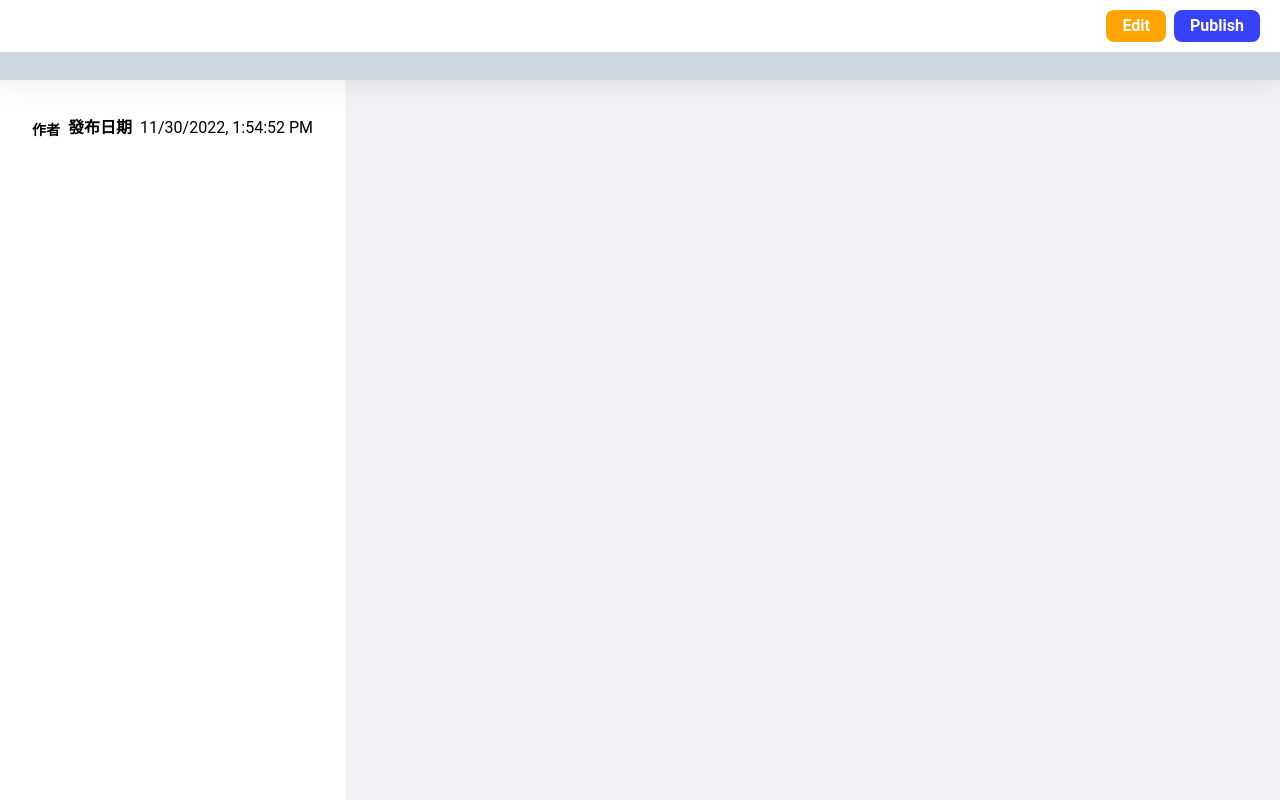
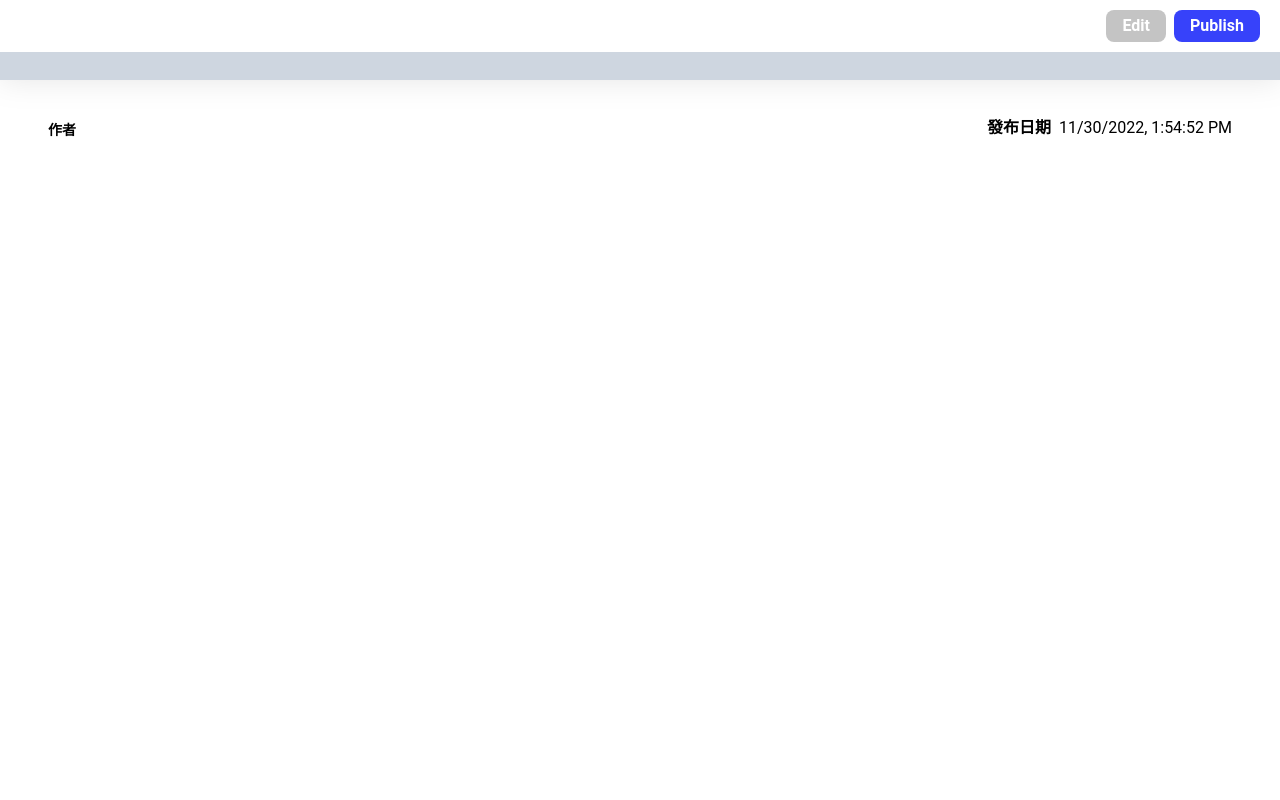
Before and after one commit to YUNI0107/React_Article_Editor, a React (Create React App) app: page /preview in a window 1280 px wide. Built offline with nearby package versions, Linux system fonts and the light colour scheme.

Commit message:
Revised: handle preview page & empty title and author

```diff
--- a/src/components/layout/Drawer/components/InfoDrawer/InfoDrawer.tsx
+++ b/src/components/layout/Drawer/components/InfoDrawer/InfoDrawer.tsx
@@ -7,6 +7,7 @@ import { SchemaContext } from '../../../../../contexts/SchemaContextSection'
 
 function InfoDrawer({ setIsShow }: { setIsShow: (isShow: boolean) => void }) {
   const { title, setTitle, author, setAuthor } = useContext(SchemaContext)
+
   return (
     <>
       <div className="mb-5">
--- a/src/components/layout/Header/Header.tsx
+++ b/src/components/layout/Header/Header.tsx
@@ -1,26 +1,67 @@
+import { useContext, useState } from 'react'
+import classNames from 'classnames'
 import { Link, useLocation } from 'react-router-dom'
 
+// context
+import { SchemaContext } from '../../../contexts/SchemaContextSection'
+
+// components
+import ModalBackground from '../../common/ModalBackground'
+
 function Header() {
+  const [isModalShow, setIsModalShow] = useState(false)
   const location = useLocation()
   const isPreview = location.pathname === '/preview'
+  const { title, author } = useContext(SchemaContext)
+
+  const isCompleted = !!(title && author)
+
+  const handlePrompt = () => {
+    if (isCompleted) return
+    setIsModalShow(true)
+  }
 
   return (
+    <>
       <div className="fixed z-30 w-full bg-white h-20 flex flex-col basic-shadow">
         {/* top */}
         <div className="flex-1 flex justify-end px-5 items-center">
-        <div>
-          <Link to={isPreview ? '/' : '/preview'}>
-            <button className="default-button bg-main-yellow text-white font-semibold mr-2">
+          <div onClick={handlePrompt}>
+            <Link
+              to={isPreview ? '/' : '/preview'}
+              className={classNames({ 'pointer-events-none': !isCompleted })}
+            >
+              <button
+                className={classNames(
+                  'default-button  text-white font-semibold mr-2',
+                  isCompleted ? 'bg-main-yellow' : 'bg-main-gray-400'
+                )}
+              >
                 {isPreview ? 'Edit' : 'Preview'}
               </button>
             </Link>
+          </div>
           <button className="default-button bg-main-blue text-white font-semibold">Publish</button>
-        </div>
         </div>
 
         {/* bottom */}
         <div className="w-full bg-main-gray-300 h-7 relative"></div>
       </div>
+
+      <ModalBackground isModalShow={isModalShow} setIsModalShow={setIsModalShow}>
+        <div className="relative w-full bg-white max-w-[480px] py-5 px-10 rounded-lg">
+          <h1 className="mb-2 text-main-blue font-bold">請填寫作者與文章標題</h1>
+          <p>作者與文章標題為必填，請至左側文章設定進行填寫。</p>
+
+          <div
+            className="absolute right-3 top-3 cursor-pointer"
+            onClick={() => setIsModalShow(false)}
+          >
+            <i className="ri-close-fill text-2xl cursor-pointer text-main-blue"></i>
+          </div>
+        </div>
+      </ModalBackground>
+    </>
   )
 }
 
--- a/src/pages/MainPage/MainPage.tsx
+++ b/src/pages/MainPage/MainPage.tsx
@@ -1,4 +1,5 @@
-import { Outlet } from 'react-router-dom'
+import classNames from 'classnames'
+import { Outlet, useLocation } from 'react-router-dom'
 
 // components
 import Header from '../../components/layout/Header'
@@ -7,10 +8,17 @@ import Header from '../../components/layout/Header'
 import SchemaContextSection from '../../contexts/SchemaContextSection'
 
 function MainPage() {
+  const location = useLocation()
+  const isPreview = location.pathname === '/preview'
+
   return (
-    <div className="w-screen min-h-screen min-w-[1052px] bg-secondary-blue-100 flex flex-col">
-      <Header />
+    <div
+      className={classNames('w-screen min-h-screen bg-secondary-blue-100 flex flex-col', {
+        'min-w-[1052px]': !isPreview,
+      })}
+    >
       <SchemaContextSection>
+        <Header />
         <div className="flex-1 flex h-full pt-20 overflow-y-auto">
           <Outlet />
         </div>
--- a/src/pages/PreviewPage/PreviewPage.tsx
+++ b/src/pages/PreviewPage/PreviewPage.tsx
@@ -7,7 +7,30 @@ import { SchemaContext } from '../../contexts/SchemaContextSection'
 import ModalBackground from '../../components/common/ModalBackground'
 import BasicImageModal from '../../components/common/BasicImageModal'
 import EachContainer from '../../components/common/FocusElement/EachContainer'
+
+// types
 import classNames from 'classnames'
+import { IBanner, IImages } from '../../types/editor'
+
+const ImageModal = ({
+  schema,
+  popupChildrenIndex,
+  handleModalClose,
+}: {
+  schema: IBanner | IImages
+  popupChildrenIndex: number | null
+  handleModalClose: () => void
+}) => {
+  const imgPath = useMemo(() => {
+    if (popupChildrenIndex !== null && 'children' in schema) {
+      return schema.children[popupChildrenIndex].props?.imgPath
+    } else {
+      return schema.props?.imgPath
+    }
+  }, [schema, popupChildrenIndex])
+
+  return <BasicImageModal imgPath={imgPath} handleModalClose={handleModalClose} />
+}
 
 function PreviewPage() {
   const { schemas, title, author } = useContext(SchemaContext)
@@ -15,17 +38,6 @@ function PreviewPage() {
 
   const [isModalShow, setIsModalShow] = useState(false)
   const [popupChildrenIndex, setPopupChildrenIndex] = useState<number | null>(null)
-
-  const imgPath = useMemo(() => {
-    // if (popupChildrenIndex !== null && 'children' in schema) {
-    //   return schema.children[popupChildrenIndex].props?.imgPath
-    // } else {
-    //   return schema.props?.imgPath
-    // }
-    console.log(popupChildrenIndex)
-    return ''
-    // }, [schema, popupChildrenIndex])
-  }, [])
 
   // operations
   const handleModalClose = () => {
@@ -37,15 +49,9 @@ function PreviewPage() {
     setPopupChildrenIndex(index !== undefined ? index : null)
   }
 
-  const popupShowHandler = (index: number | null) => {
-    console.log(index)
-  }
-
-  handleModalShow
-
   return (
-    <div className="px-8 bg-white">
-      <div className="my-8 flex justify-between items-end">
+    <div className="bg-white w-full px-8 md:px-12 lg:20">
+      <div className="my-8 flex justify-between flex-col md:flex-row md:items-end">
         <div className="flex-1">
           <h1 className="font-bold text-4xl">{title}</h1>
           <p className="mt-2">
@@ -63,24 +69,22 @@ function PreviewPage() {
       {schemas.map((schema, schemaIndex) => {
         if (!schema) return null
 
-        console.log(schemaIndex)
-
         return (
           <div
             key={schema.uuid}
             className={classNames({
-              'mb-2': schemaIndex !== schemas.length - 1 && schemaIndex === 0,
+              'mb-4': schemaIndex !== schemas.length - 1,
             })}
           >
-            <EachContainer
-              schema={schema}
-              popupShowHandler={popupShowHandler}
-              setIsModalShow={setIsModalShow}
-            />
+            <EachContainer schema={schema} setIsModalShow={handleModalShow} />
 
             <ModalBackground isModalShow={isModalShow} setIsModalShow={setIsModalShow}>
               {(schema.groupType === 'banner' || schema.groupType === 'images') && (
-                <BasicImageModal imgPath={imgPath} handleModalClose={handleModalClose} />
+                <ImageModal
+                  schema={schema}
+                  popupChildrenIndex={popupChildrenIndex}
+                  handleModalClose={handleModalClose}
+                />
               )}
             </ModalBackground>
           </div>
--- a/src/utils/getStyleSetting.ts
+++ b/src/utils/getStyleSetting.ts
@@ -28,6 +28,7 @@ const getStyleSetting = (
     }
   } else {
     arrangedClassNames.push(schemaStyleMapList.general)
+    arrangedClassNames.push(schemaStyleMapList.publish)
   }
 
   return arrangedClassNames.toString().replaceAll(',', ' ')
```
Lines whose indentation alone changed are shown as unchanged.
